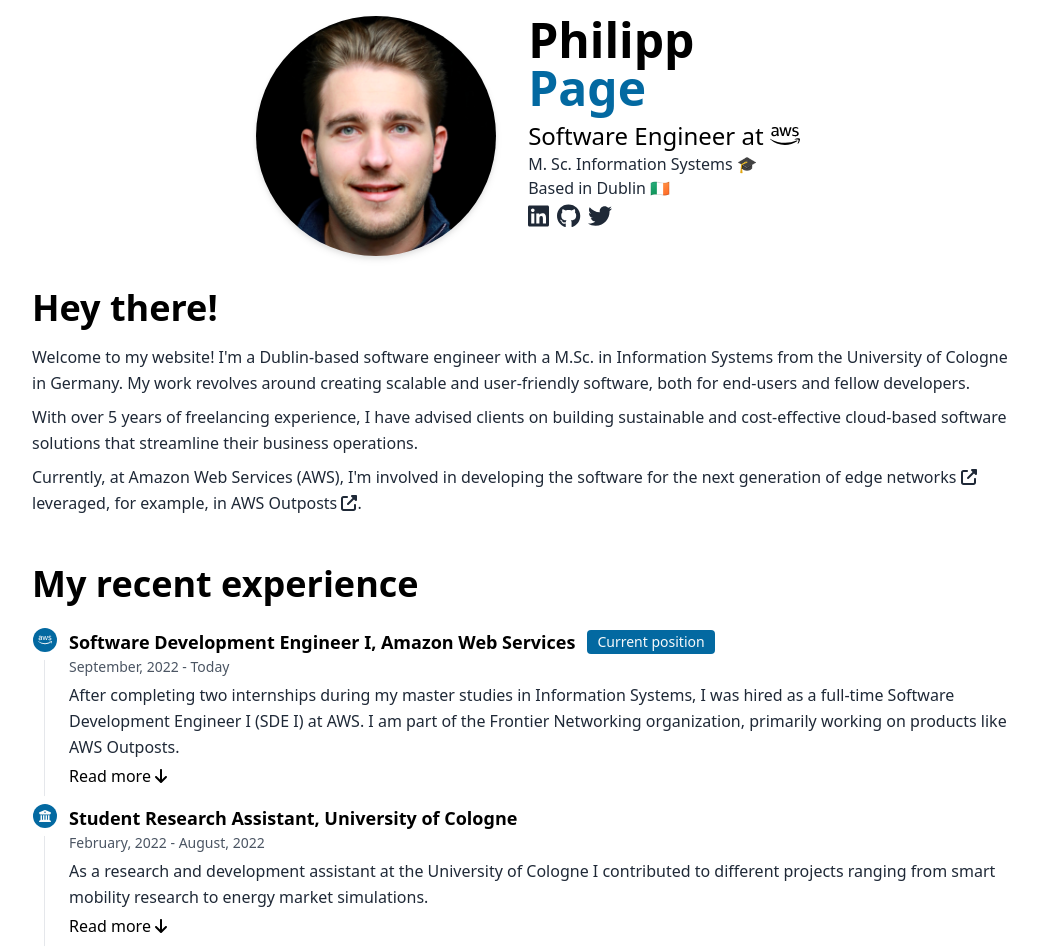
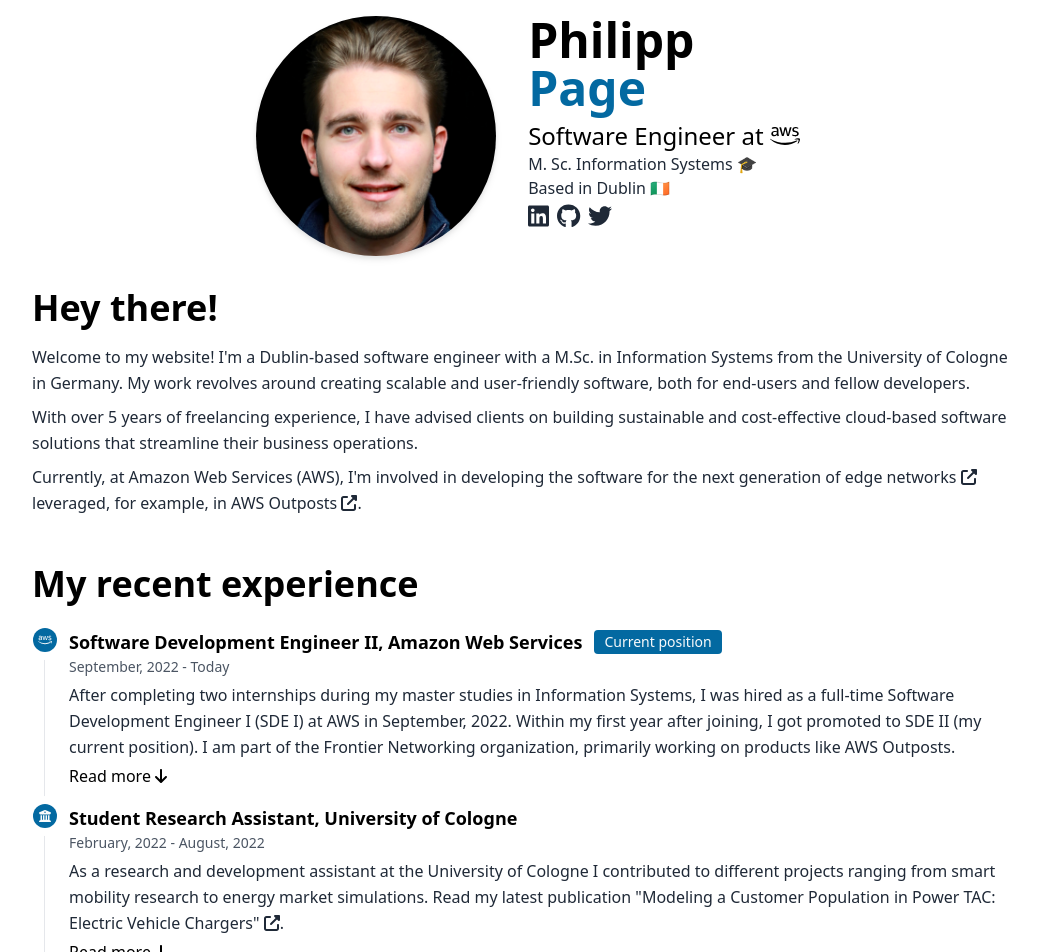
Before and after one commit to phipag/philipp-page, a Next.js app: page / in a window 1280 px wide. Shown: the top 952 px of the page, without its empty margins (112-1150 px from the left). Built offline with nearby package versions, Linux system fonts and the light colour scheme.

Commit message:
Update recent experience section.

```diff
--- a/app/sections/recent-experience.tsx
+++ b/app/sections/recent-experience.tsx
@@ -11,15 +11,16 @@
   return (
     <Timeline className="mt-6">
       <TimelineEntry
-        title="Software Development Engineer I, Amazon Web Services"
+        title="Software Development Engineer II, Amazon Web Services"
         date="September, 2022 - Today"
         icon={<FontAwesomeIcon className="h-3.5 w-3.5 text-gray-50" icon={faAws} />}
         current
       >
         <p className="leading-relaxed text-gray-800">
           After completing two internships during my master studies in Information Systems, I was hired as a full-time
-          Software Development Engineer I (SDE I) at AWS. I am part of the Frontier Networking organization, primarily
-          working on products like AWS Outposts.
+          Software Development Engineer I (SDE I) at AWS in September, 2022. Within my first year after joining, I got
+          promoted to SDE II (my current position). I am part of the Frontier Networking organization, primarily working
+          on products like AWS Outposts.
         </p>
         <Disclosure>
           {({ open }) => (
@@ -31,9 +32,9 @@
                   Outposts.
                 </p>
                 <p className="mt-1 leading-relaxed text-gray-800">
-                  In my day-to-day tasks, I frequently interact with AWS Services like Lambda, SQS, and CloudWatch,
+                  In my day-to-day tasks, I frequently interact with AWS Services like Lambda, ECS, SQS, and CloudWatch,
                   implementing DevOps best practices by utilizing infrastructure-as-code tools such as AWS CDK. I
-                  regularly write code in multiple programming languages including Python, TypeScript, Rust, and Java.
+                  regularly write code in multiple programming languages including Python, TypeScript, Java, and Rust.
                 </p>
               </Disclosure.Panel>
 
@@ -61,17 +62,23 @@
       >
         <p className="leading-relaxed text-gray-800">
           As a research and development assistant at the University of Cologne I contributed to different projects
-          ranging from smart mobility research to energy market simulations.
+          ranging from smart mobility research to energy market simulations. Read my latest publication{" "}
+          <ExternalLink
+            href="https://doi.org/10.1007/978-3-031-39707-3_2"
+            text='"Modeling a Customer Population in Power TAC: Electric Vehicle Chargers"'
+          />
+          .
         </p>
         <Disclosure>
           {({ open }) => (
             <>
               <Disclosure.Panel>
                 <p className="mt-1 leading-relaxed text-gray-800">
-                  One of my most significant contributions was the development of a new electric vehicle (EV) charger
-                  model to the <ExternalLink href="https://powertac.org/" text="Power TAC platform" />. Power TAC is an
-                  event-based simulation to model electricity markets in a decentralized future. My EV charger model is
-                  able to generate charging sessions of electric vehicles based on the hour of the day. Technically, I
+                  One of my most significant contributions in this role was the development of the above mentioned
+                  publication where I contributed a new electric vehicle (EV) charger model to the{" "}
+                  <ExternalLink href="https://powertac.org/" text="Power TAC platform" />. Power TAC is an event-based
+                  simulation to model electricity markets in a decentralized future. My EV charger model is able to
+                  generate charging sessions of electric vehicles based on the hour of the day. Implementation-wise, I
                   leveraged open-source data to fit a conditional Gaussian Mixture Model (GMM) to modeling the
                   probability distribution of charging duration and energy demand given the hour of the day. In a smart
                   grid world, this information can then be used to intelligently charge the vehicles at times of low
```
